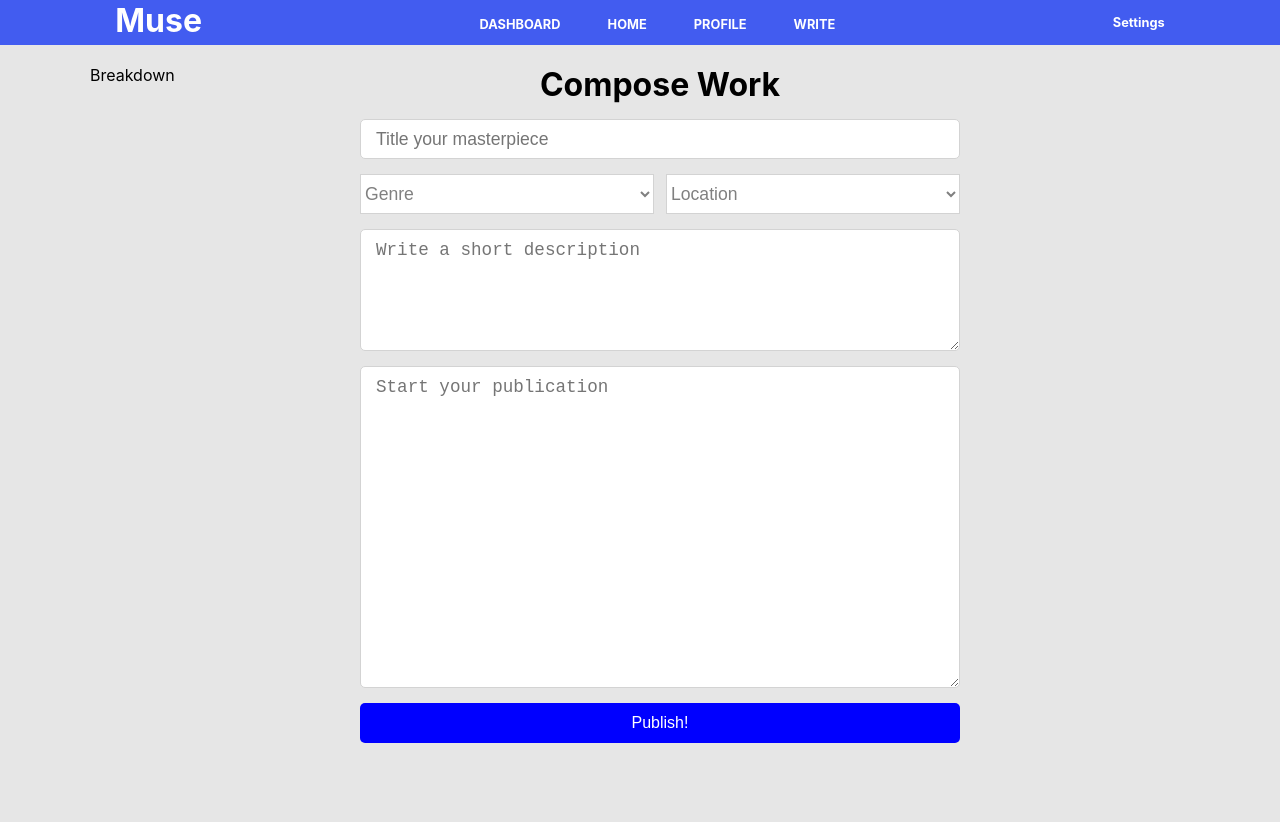
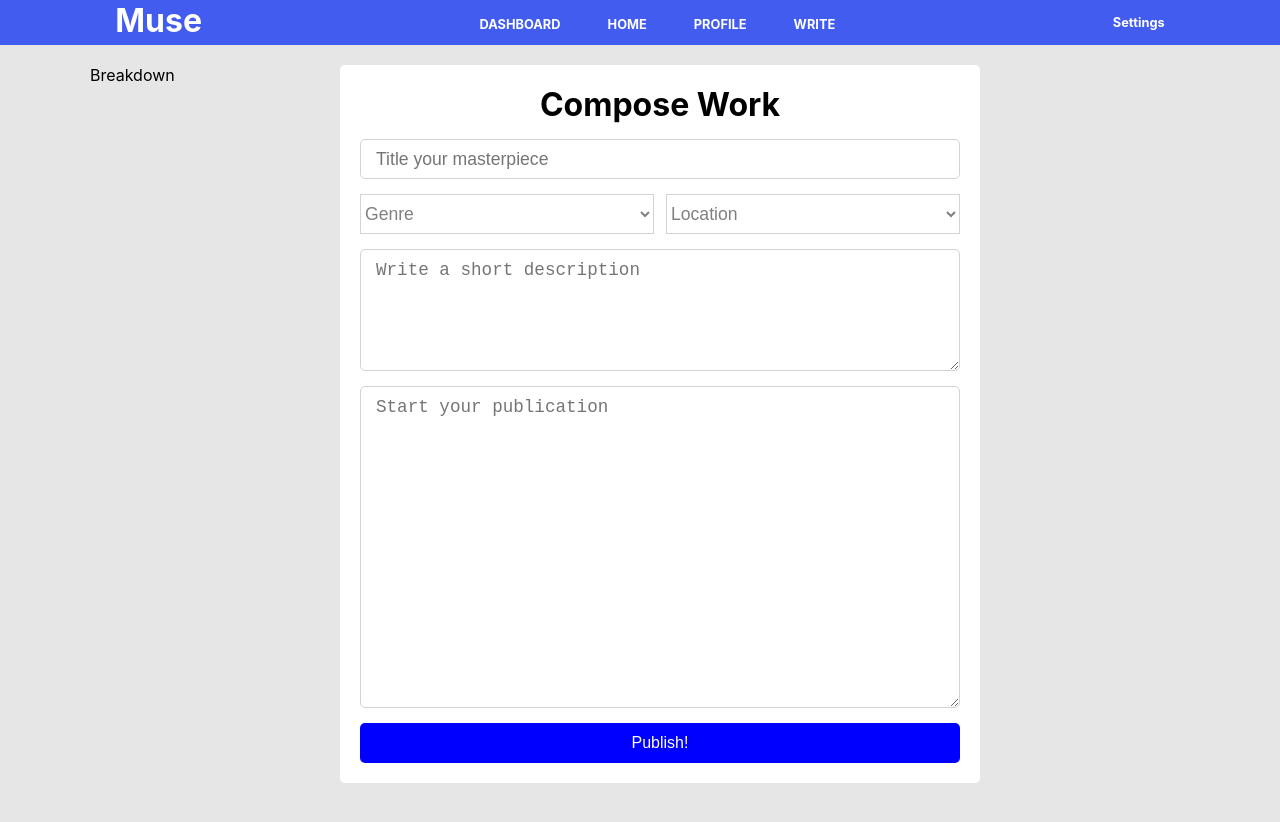
Before and after one commit to EstefanHu/MuseMockIII, a React (Create React App) app in the folder client/: page /create in a window 1280 px wide. Shown: the top 822 px of the page. Before the commit the page ends 800 px from the top, so only its background shows below. Built offline with nearby package versions, Linux system fonts and the light colour scheme.

Commit message:
Updated styles

```diff
--- a/client/src/components/create/write.js
+++ b/client/src/components/create/write.js
@@ -78,7 +78,7 @@ class Write extends Component {
     render() {
         const { title, genre, location, description, content } = this.state;
         return (
-            <section>
+            <section style={ primary }>
                 <h2 style={header} >Compose Work</h2>
                 <form onSubmit={this.onSubmit} style={createForm}>
                     <input placeholder="Title your masterpiece" type="text" value={title} onChange={this.onChangeTitle} style={input} required />
@@ -100,6 +100,12 @@ class Write extends Component {
             </section>
         )
     }
+}
+
+const primary = {
+    borderRadius: '5px',
+    backgroundColor: 'white',
+    padding: '20px'
 }
 
 const header = {
```
